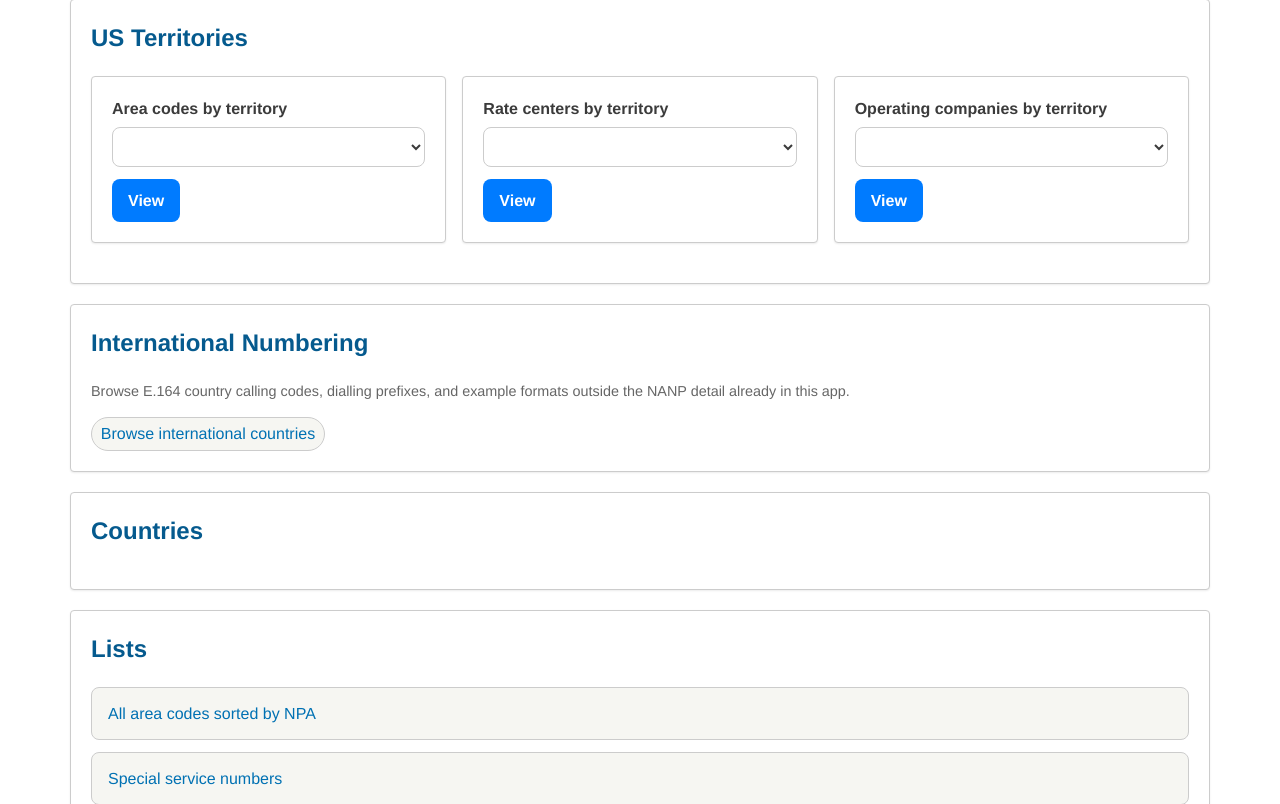
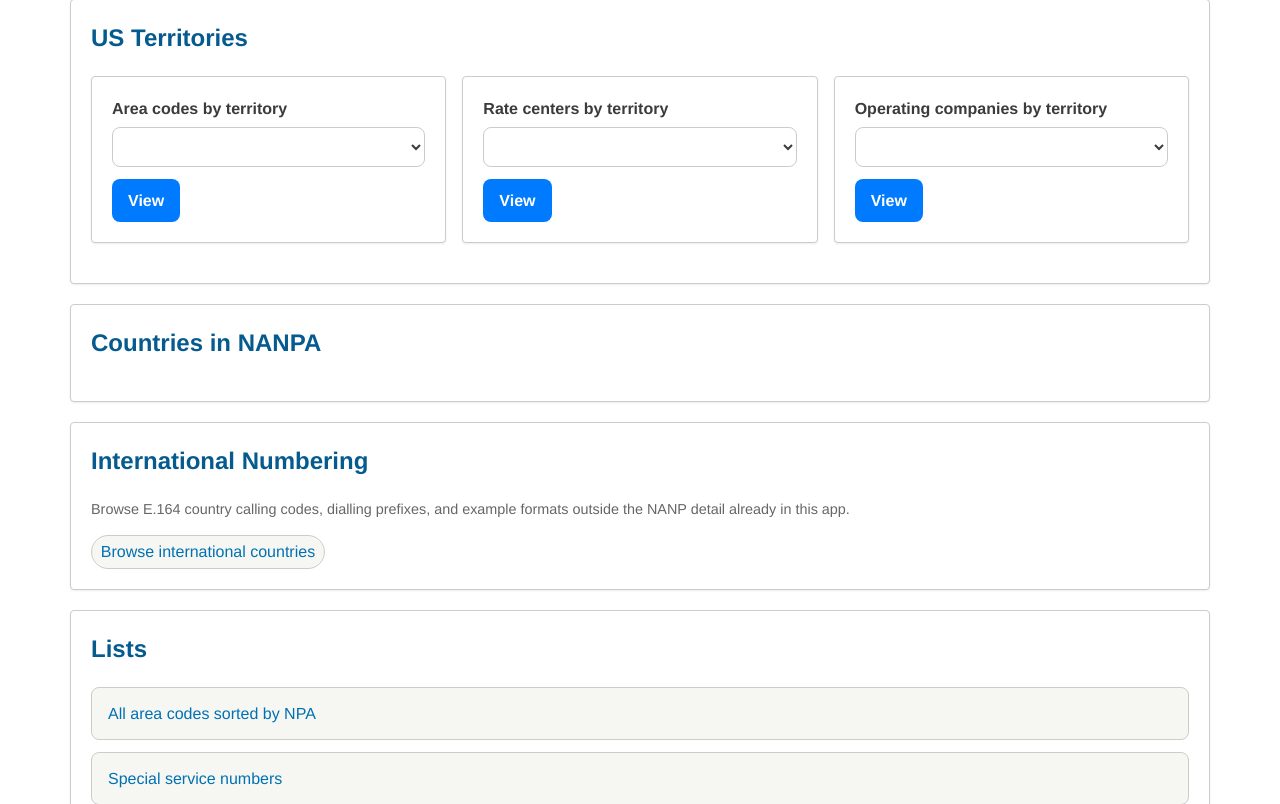
Before and after one commit to ohalloranmike/new_nanpa2, a Python web app: template templates/index.html in a window 1280 px wide. Shown: the part 1878-2682 px from the top of the page. Run offline with Jinja, Linux system fonts and the light colour scheme; the template is opened without the code that fills it, so the values that code supplies are empty.

Commit message:
Rename home Countries card and place it above International Numbering.
Co-authored-by: Cursor <cursoragent@cursor.com>

```diff
--- a/templates/index.html
+++ b/templates/index.html
@@ -66,19 +66,19 @@
 </section>
 
 <section class="card">
+    <h2>Countries in NANPA</h2>
+    <div class="pill-list">
+        {% for key, label in countries.items() %}
+            <a href="{{ url_for('browse.area_code_maps', state=key) }}">{{ label }}</a>
+        {% endfor %}
+    </div>
+</section>
+
+<section class="card">
     <h2>International Numbering</h2>
     <p class="meta">Browse E.164 country calling codes, dialling prefixes, and example formats outside the NANP detail already in this app.</p>
     <div class="pill-list">
         <a href="{{ url_for('international.index') }}">Browse international countries</a>
-    </div>
-</section>
-
-<section class="card">
-    <h2>Countries</h2>
-    <div class="pill-list">
-        {% for key, label in countries.items() %}
-            <a href="{{ url_for('browse.area_code_maps', state=key) }}">{{ label }}</a>
-        {% endfor %}
     </div>
 </section>
 
```
